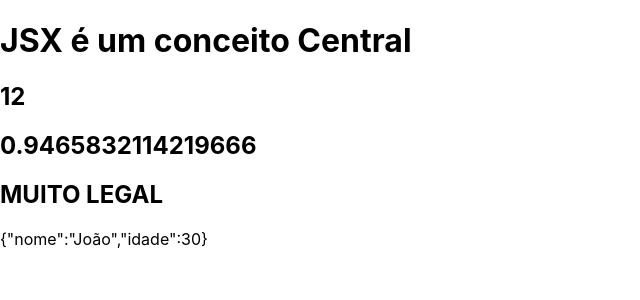
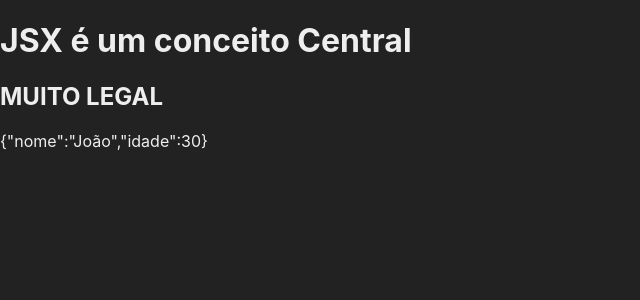
Before and after one commit to WillianPer/AULAO_NEXTJS, a Next.js app: page /jsx in a window 1280 px wide. Shown: the top 300 px of the page, without its empty margins (0-640 px from the left). Built offline with nearby package versions, Linux system fonts and the light colour scheme.

Commit message:
CSS Global!!!

```diff
--- a/src/pages/_app.jsx
+++ b/src/pages/_app.jsx
@@ -1,4 +1,5 @@
 import '../styles/globals.css'
+import '../styles/app.css'
 
 function MyApp({ Component, pageProps }) {
   return <Component {...pageProps} />
--- a/src/pages/jsx.jsx
+++ b/src/pages/jsx.jsx
@@ -1,7 +1,7 @@
 export default function Jsx() {
-    const a = 4
-    const b = 3
-    console.log(a * b)
+    // const a = 4
+    // const b = 3
+    // console.log(a * b)
 
     const obj = {nome: "João", idade: 30}
 
@@ -16,8 +16,8 @@ export default function Jsx() {
 
             {titulo}
 
-            <h2>{a * b}</h2>
-            <h2>{Math.random()}</h2>
+            {/* <h2>{a * b}</h2>
+            <h2>{Math.random()}</h2> */}
 
             {subTitulo()}
 
--- /dev/null
+++ b/src/styles/app.css
@@ -0,0 +1,5 @@
+html,
+body {
+  background-color: #222;
+  color: #eee;
+}
```
